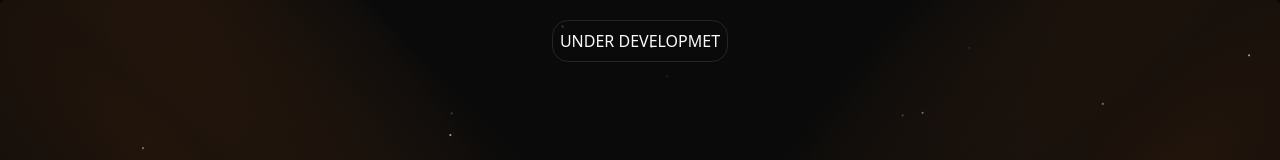
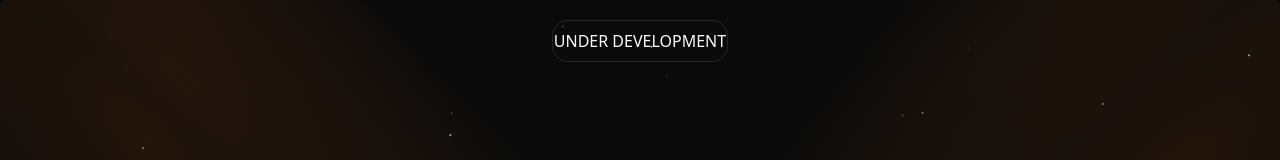
Before and after one commit to ronit-ghosh/Ignite-Studios, a Next.js app: page / in a window 1280 px wide. Shown: the top 160 px of the page. Built offline with nearby package versions, Linux system fonts and the light colour scheme.

Commit message:
Under Development

```diff
--- a/src/components/UnderDevelopmet.tsx
+++ b/src/components/UnderDevelopmet.tsx
@@ -4,7 +4,7 @@ export default function UnderDevelopmet() {
     return (
         <div className='w-full absolute mx-auto top-5 z-50'>
             <div className="w-44 mx-auto border rounded-2xl grid place-items-center py-2 uppercase">
-                Under Developmet
+                Under Development
             </div>
         </div>
     )
```
